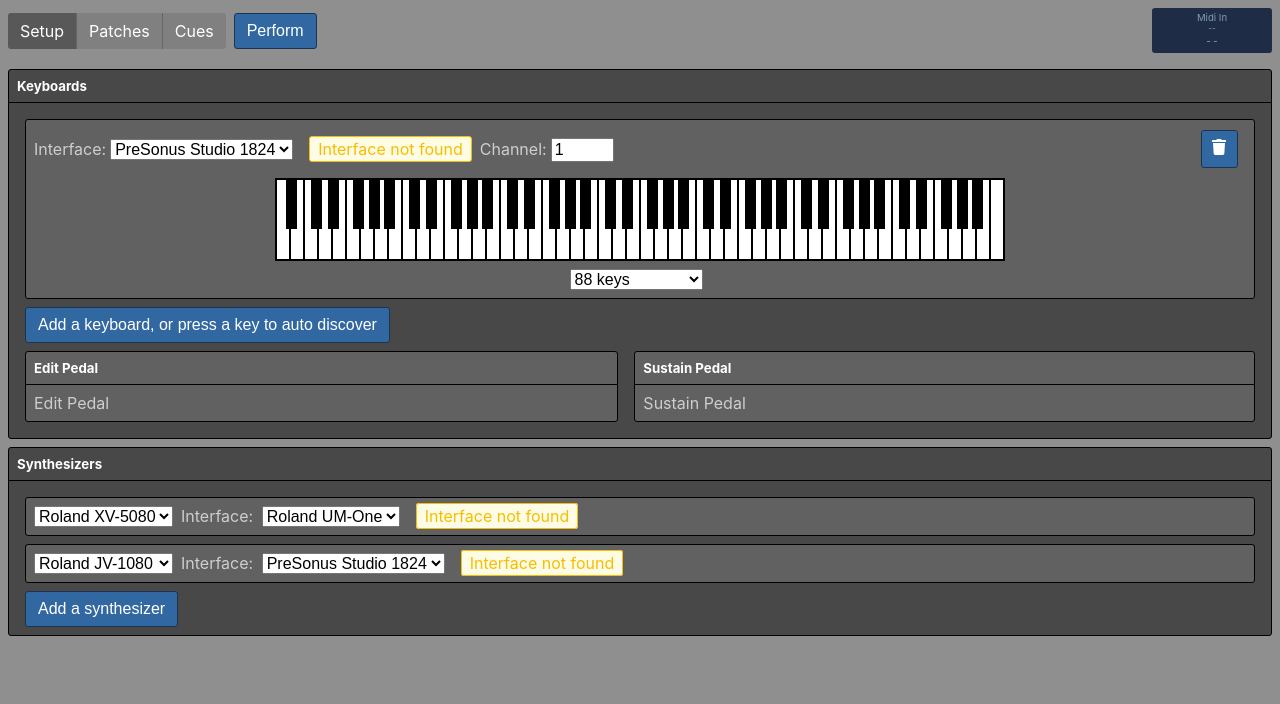
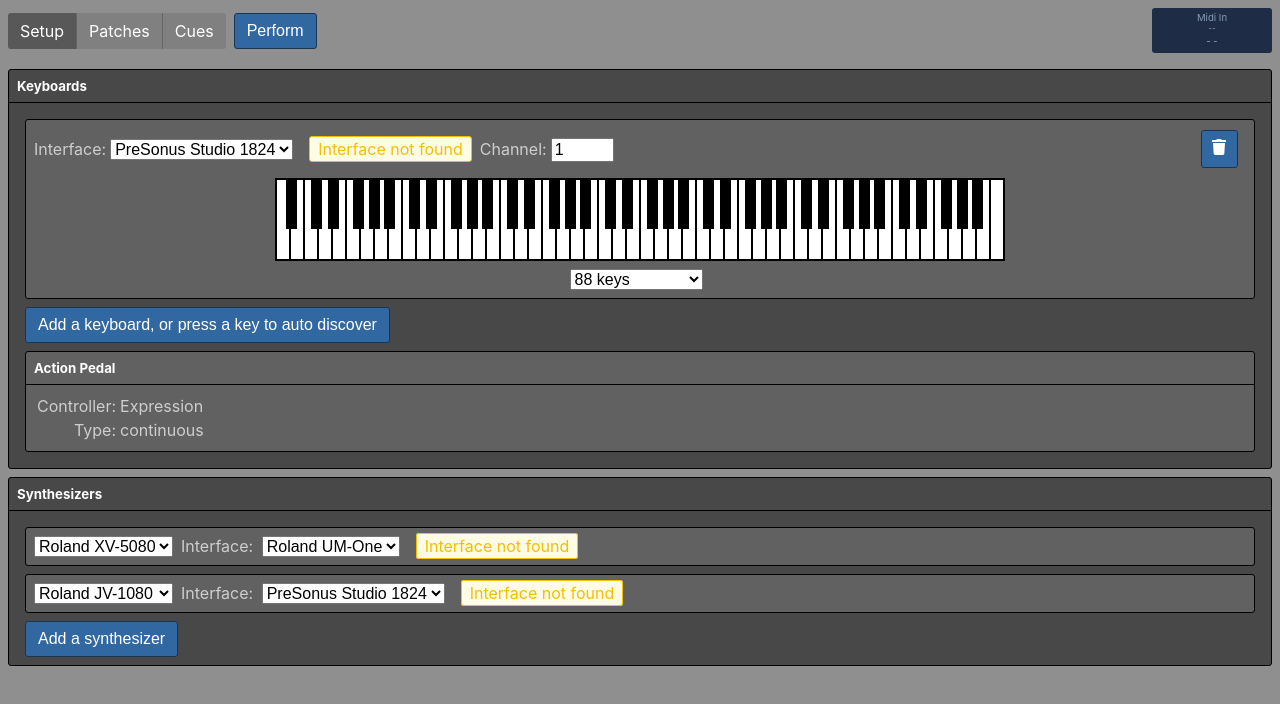
Before and after one commit to MattPutnam/CadenzaJS, a React (Create React App) app: page / in a window 1280 px wide. Shown: the top 704 px of the page. Built offline with nearby package versions, Linux system fonts and the light colour scheme.

Commit message:
stub out edit pedal config

```diff
--- a/src/pages/SetupTab.js
+++ b/src/pages/SetupTab.js
@@ -11,6 +11,7 @@ import { findId } from '../utils/IdFinder'
 import MidiListener from '../components/MidiListener'
 import { FaArrowUp, FaArrowDown, FaTrash } from 'react-icons/fa'
 import KeyboardSizeSelector from '../components/KeyboardSizeSelector'
+import * as Midi from '../utils/Midi'
 
 
 const KeyboardConfig = ({ keyboard, deleteSelf, midiInterfaces, moveUp, moveDown, setData }) => {
@@ -46,23 +47,69 @@ const SynthConfig = ({ synth, midiInterfaces, setData }) => {
     </Container>
 }
 
-const EditPedalConfig = ({ pedal }) => {
-    return <Container inner title='Edit Pedal'>
-        Edit Pedal
-    </Container>
-}
+class ActionPedalConfig extends React.Component {
+    constructor(props) {
+        super(props)
 
-const SustainPedalConfig = ({ pedal }) => {
-    return <Container inner title='Sustain Pedal'>
-        Sustain Pedal
-    </Container>
+        this.state = {
+            stage: undefined,
+            stage1Signals: [],
+            stage2Signals: []
+        }
+    }
+    render() {
+        return <Container inner title='Action Pedal'>
+            {this.getDisplay()}
+        </Container>
+    }
+
+    getDisplay() {
+        const { pedal, keyboards } = this.props
+
+        if (!pedal) {
+            return 'Not set up'
+        }
+        if (keyboards.length === 0) {
+            return 'No keyboards available'
+        }
+
+        const { keyboardId, control, type } = pedal
+        const keyboard = _.find(keyboards, { id: keyboardId })
+
+        if (!keyboard) {
+            return 'Keyboard not found'
+        }
+
+        const styles = {
+            labelColumn: {
+                textAlign: 'right'
+            }
+        }
+
+        return <table>
+        <tbody>
+            {keyboards.length > 1 && <tr>
+                <td style={styles.labelColumn}>Keyboard:</td>
+                <td>{keyboard.midiInterface} on channel {keyboard.channel+1}</td>
+            </tr>}
+            <tr>
+                <td style={styles.labelColumn}>Controller:</td>
+                <td>{Midi.ccNames[control].long}</td>
+            </tr>
+            <tr>
+                <td style={styles.labelColumn}>Type:</td>
+                <td>{type}</td>
+            </tr>
+        </tbody>
+    </table>
+    }
 }
 
 
 class SetupTab extends React.Component {
     render() {
         const { data, midiInterfaces, setData } = this.props
-        const { keyboards, synthesizers, editPedal, sustainPedal } = data.setup
+        const { keyboards, synthesizers, actionPedal } = data.setup
         const moveUp = (index) => () => {
             const elem = keyboards[index]
             const prev = keyboards[index-1]
@@ -92,10 +139,7 @@ class SetupTab extends React.Component {
                 <Button onClick={() => this.addKeyboard()}>
                     Add a keyboard, or press a key to auto discover
                 </Button>
-                <Flex>
-                    <EditPedalConfig pedal={editPedal}/>
-                    <SustainPedalConfig pedal={sustainPedal}/>
-                </Flex>
+                <ActionPedalConfig pedal={actionPedal} keyboards={keyboards}/>
             </Container>
             <Container title='Synthesizers'>
                 {synthesizers.map(synth =>
--- a/src/sampleData.json
+++ b/src/sampleData.json
@@ -26,14 +26,10 @@
                 "channels": [14, 15]
             }
         ],
-        "editPedal": {
+        "actionPedal": {
             "keyboardId": 0,
-            "control": "expression - TODO: convert to number",
+            "control": 11,
             "type": "continuous"
-        },
-        "sustainPedal": {
-            "keyboardId": 0,
-            "control": 7
         }
     },
     "patches": [
```
